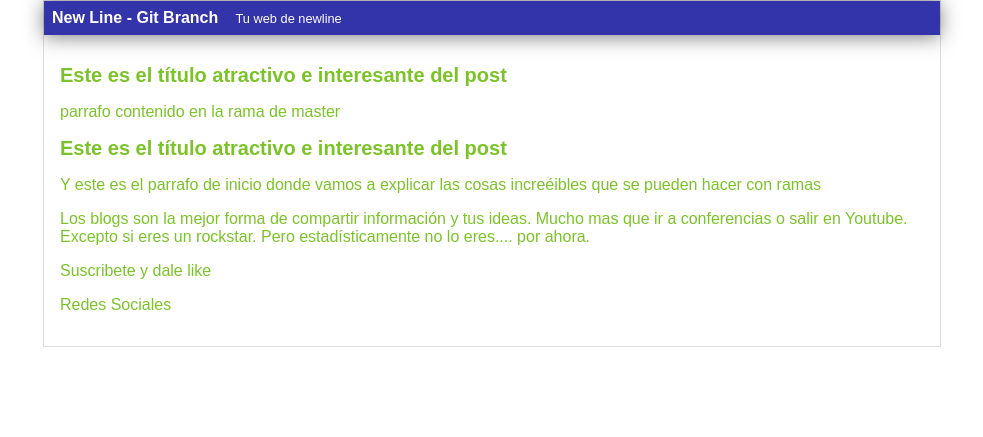
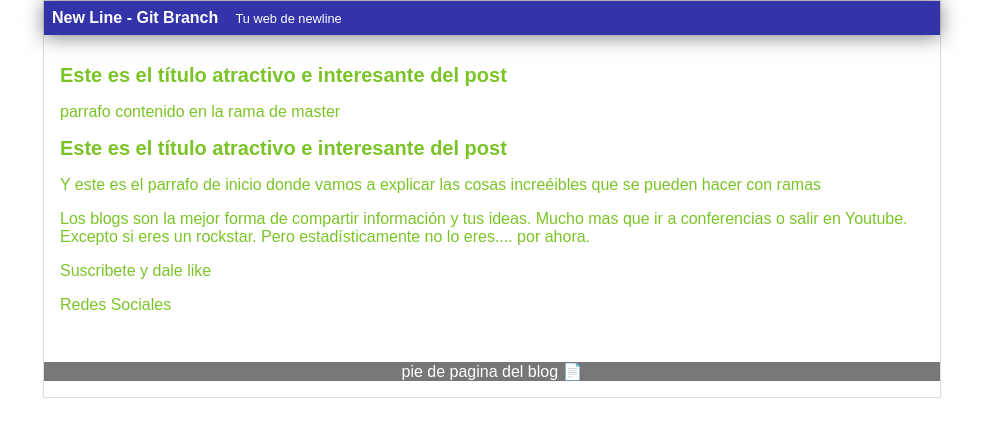
Before and after one commit to import-chr/variosCode, a PHP site: page / in a window 1280 px wide. Shown: the top 437 px of the page, without its empty margins (148-1131 px from the left). Run offline with PHP 8.4, Linux system fonts and the light colour scheme.

Commit message:
footer listo

```diff
--- a/index.html
+++ b/index.html
@@ -23,6 +23,10 @@
                 <p>Suscribete y dale like</p>
                 <p>Redes Sociales</p>
             </div>
+
+            <footer id = "piep">
+                <p>pie de pagina del blog &#x1F4C4;</p>
+            </footer>
         </div>
 </body>
 </html>
--- a/styles/style.css
+++ b/styles/style.css
@@ -43,3 +43,10 @@ body
 {
     padding: 1em;
 }
+
+#piep
+{
+    background-color: #777;
+    text-align: center;
+    color: white;
+}
```
